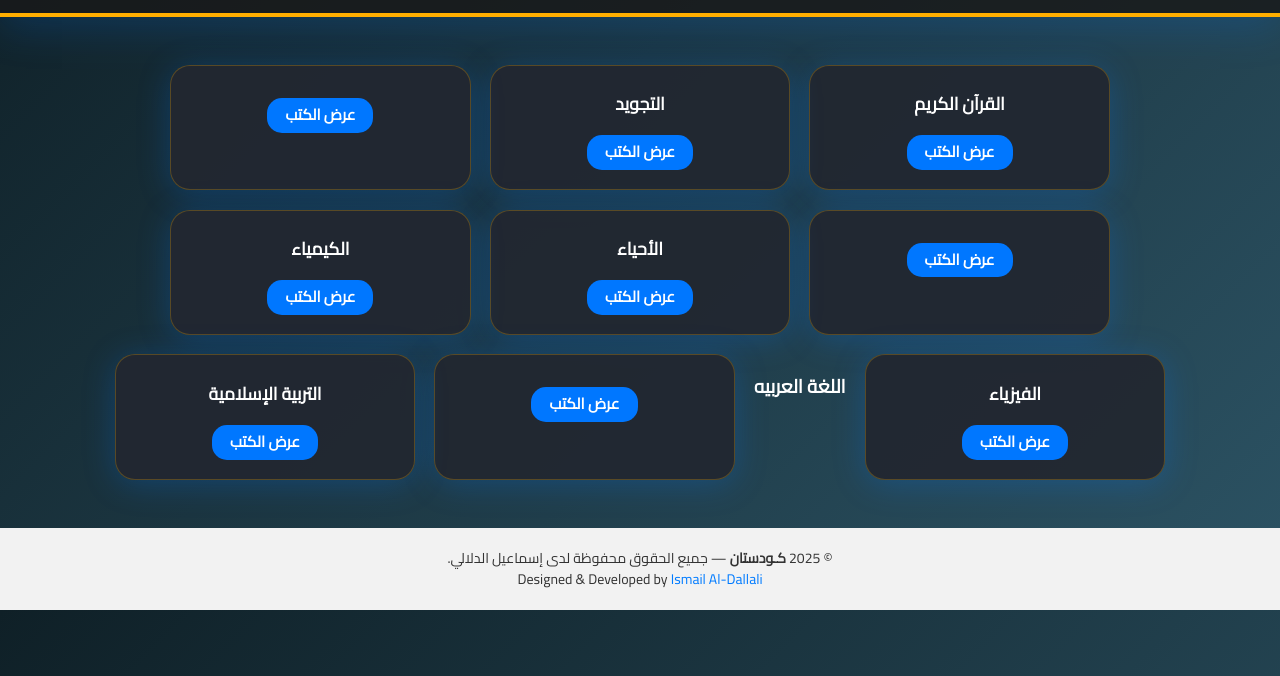
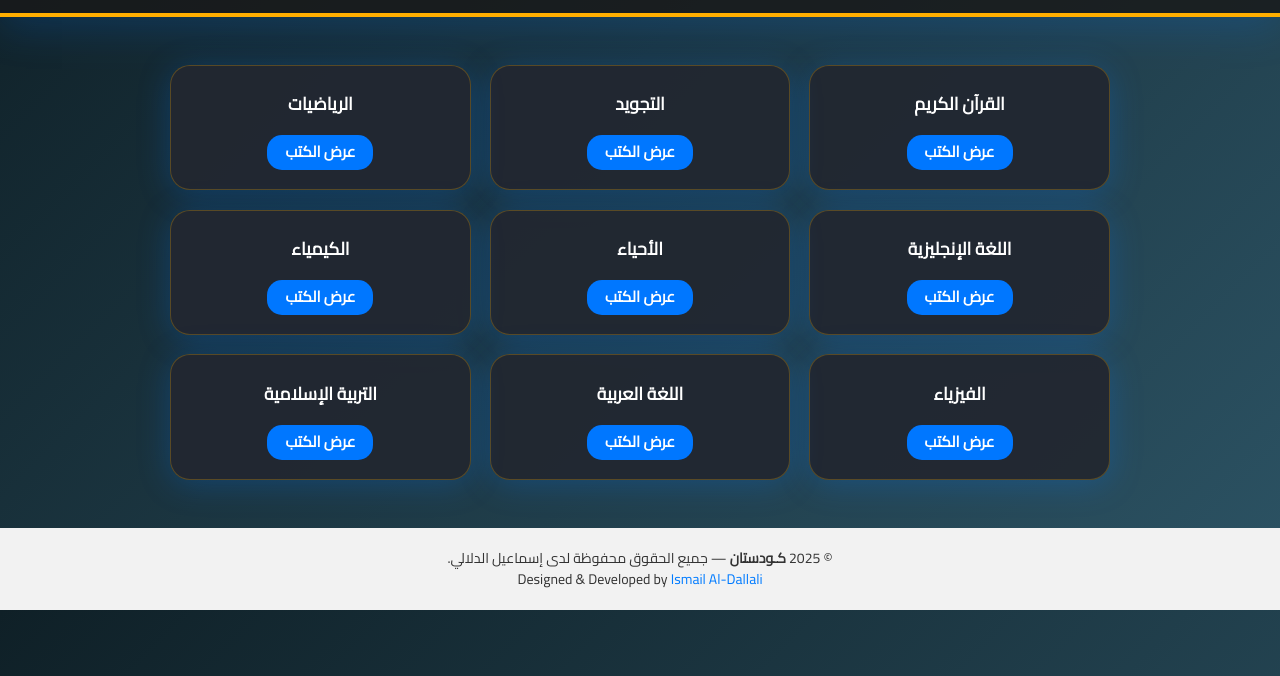
Before and after one commit to iissxx/codestan, a plain HTML site: page subjects.html in a window 1280 px wide. Shown: the part 124-800 px from the top of the page. Drawn offline with Linux system fonts and the light colour scheme.

Commit message:
Update subjects.html

```diff
--- a/subjects.html
+++ b/subjects.html
@@ -115,9 +115,11 @@
       <a href="tajweed.html">عرض الكتب</a>
     </div>
     <div class="card">
+      <h3>الرياضيات</h3>
       <a href="mathematics.html">عرض الكتب</a>
     </div>
     <div class="card">
+      <h3>اللغة الإنجليزية</h3>
       <a href="english.html">عرض الكتب</a>
     </div>
     <div class="card">
@@ -132,8 +134,8 @@
       <h3>الفيزياء</h3>
       <a href="physics.html">عرض الكتب</a>
     </div>
-    <h3>اللغة العربيه</h3>
     <div class="card">
+      <h3>اللغة العربية</h3>
       <a href="arbic.html">عرض الكتب</a>
     </div>
     <div class="card">
```
